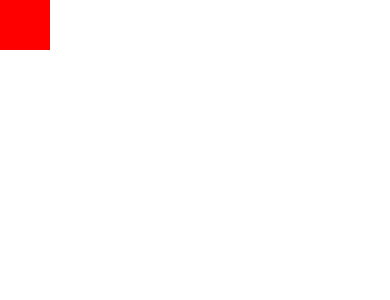
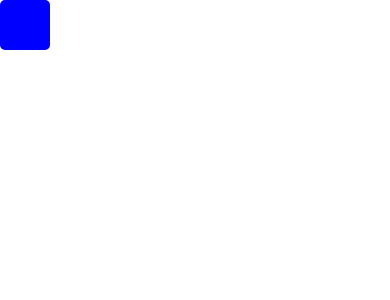
Before and after one commit to fattahmuhyiddeen/react-native-animation-example, a React Native app: screen / in a window 390 px wide. Shown: the top 300 px of the page. Built offline with nearby package versions, Linux system fonts and the light colour scheme.

Commit message:
fix bugs

```diff
--- a/App.js
+++ b/App.js
@@ -8,6 +8,7 @@ import ScrollViewHeader from './examples/ScrollViewHeader';
 import DragDrop from './examples/DragDrop';
 import DragDrop2 from './examples/DragDrop2';
 import DragDrop3 from './examples/DragDrop3';
+import DragDrop4 from './examples/DragDrop4';
 import Perspective from './examples/Perspective';
 
 export default () => (
@@ -24,7 +25,8 @@ export default () => (
     {/* Drag, after drop continue where it stop */}
     {/* <DragDrop2 /> */}
 
-    <DragDrop3 />
+    {/* <DragDrop3 /> */}
+    <DragDrop4 />
     {/* <Perspective /> */}
   </SafeAreaView>
 );
--- /dev/null
+++ b/examples/DragDrop4.js
@@ -0,0 +1,57 @@
+import React, {useRef} from 'react';
+import {
+  Animated,
+  View,
+  StyleSheet,
+  PanResponder,
+  useWindowDimensions,
+} from 'react-native';
+
+const boxSize = 50;
+export default () => {
+  const pan = useRef(new Animated.ValueXY()).current;
+  const {width, height} = useWindowDimensions();
+
+  const panResponder = useRef(
+    PanResponder.create({
+      onMoveShouldSetPanResponder: () => true,
+      onPanResponderGrant: () => {
+        pan.setOffset({
+          x: pan.x._value,
+          y: pan.y._value,
+        });
+      },
+      onPanResponderMove: Animated.event([null, {dx: pan.x, dy: pan.y}]),
+      onPanResponderRelease: (e, g) => {
+        pan.flattenOffset();
+        Animated.spring(pan, {
+          toValue: {x: 0, y: g.moveY > height / 2 ? height - boxSize - 100 : 0},
+        }).start();
+      },
+    }),
+  ).current;
+
+  return (
+    <View style={styles.container}>
+      <Animated.View
+        style={{
+          transform: [{translateX: pan.x}, {translateY: pan.y}],
+        }}
+        {...panResponder.panHandlers}>
+        <View style={styles.box} />
+      </Animated.View>
+    </View>
+  );
+};
+
+const styles = StyleSheet.create({
+  container: {
+    flex: 1,
+  },
+  box: {
+    height: boxSize,
+    width: boxSize,
+    backgroundColor: 'blue',
+    borderRadius: 5,
+  },
+});
```
